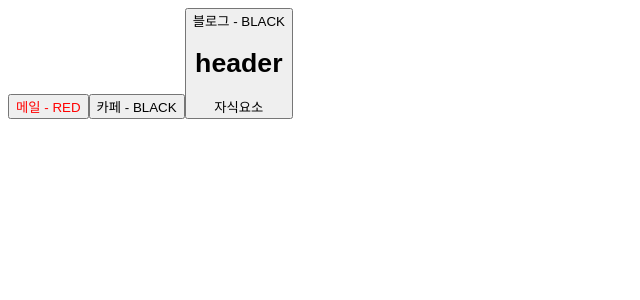
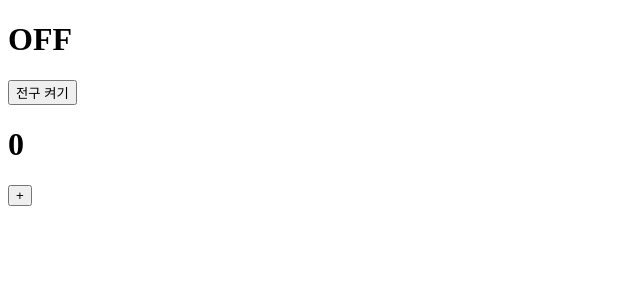
Before and after one commit to kingof7/onebite-react, a React (Vite) app in the folder section05/: page / in a window 1280 px wide. Shown: the top 300 px of the page, without its empty margins (0-640 px from the left). Built offline with nearby package versions, Linux system fonts and the light colour scheme.

Commit message:
5.6) State로 상태관리하기

```diff
--- a/section05/src/App.jsx
+++ b/section05/src/App.jsx
@@ -1,30 +1,36 @@
 import "./App.css";
-import Header from "./components/Header"; // 확장자 생략 가능, Vite에서 내부적으로 찾도록 설정해둬서
-import Main from "./components/Main";
-import Footer from "./components/Footer";
-import Button from "./components/Button";
-// 컴포넌트 시작문자는 항상 대문자
-// 소문자로 쓰면 컴포넌트로 인정 안됨
+import { useState } from "react";
 
-// App은 부모 컴포넌트(=루트 컴포넌트)
-// Header, Main, Footer는 자식 컴포넌트, 부모 안에 있으니까
+// state는 각 컴포넌트가 가지고(=내부의)있는 값.
+// state에 따라서 랜더링이 달라짐
+
+// 스테이트의 변화
+// button 클릭 > setState에 의해 state 값이 변함
+// state 변화를 감지하여 App() 함수가 다시 실행되어 화면이 리랜더링 됨
+
+// 리액트에서 리랜더링을 하고 싶다면 useState()를 써서 state값을 관리해야한다.
+
 function App() {
-  const buttonProps = {
-    text : "메일",
-    color: "red",
-    a: 1,
-    b: 2,
-    c: 3,
-  };
+  const [count, setCount] = useState(0); // 2개의 요소를 담은 배열을 반환
+                             // 첫번째 : 새로운 값 / 두번째 값은 : state를 변화시키는 함수
+  const [light, setLight] = useState("OFF");
+
   return (
     <>
-      {/* <Button text={"메일"} color={"red"}/> */}
-      <Button {...buttonProps} />
-      <Button text={"카페"} />
-      <Button text={"블로그"}>
-        <Header />
-        <div>자식요소</div>
-      </Button>
+      <div>
+        <h1>{ light }</h1>
+        <button onClick={()=>{
+          setLight(light === 'ON' ? 'OFF' : 'ON');
+        }}>
+          전구 { light === 'ON' ? '끄기' : '켜기' }
+        </button>
+      </div>
+      <div>
+        <h1>{ count }</h1>
+        <button onClick={()=>{
+          setCount(count + 1)
+        }}>+</button>
+      </div>
     </>
   );
 }
```
